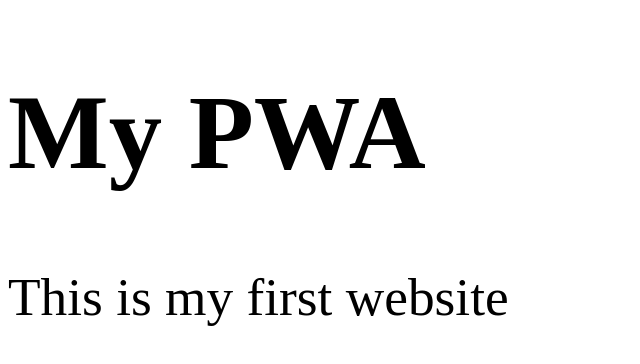
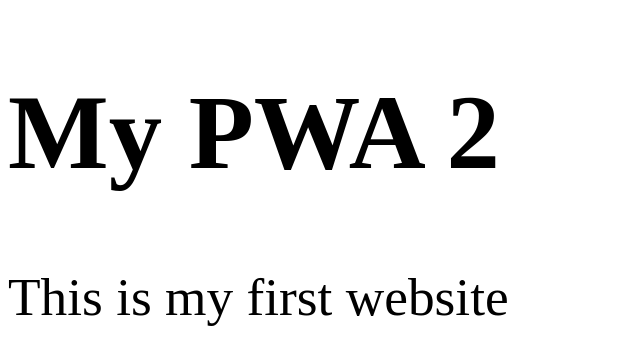
Before and after one commit to AnsifDev/PWA, a plain HTML site: page index.html in a window 1280 px wide. Shown: the whole page, without its empty margins (0-640 px from the left). Drawn offline with Linux system fonts and the light colour scheme.

Commit message:
Update index.html

```diff
--- a/index.html
+++ b/index.html
@@ -6,7 +6,7 @@
   </head>
   <body>
 
-    <h1>My PWA</h1>
+    <h1>My PWA 2</h1>
 
     <p>This is my first website</p>
 	<script src="js/swLoader.js"></script>
```
